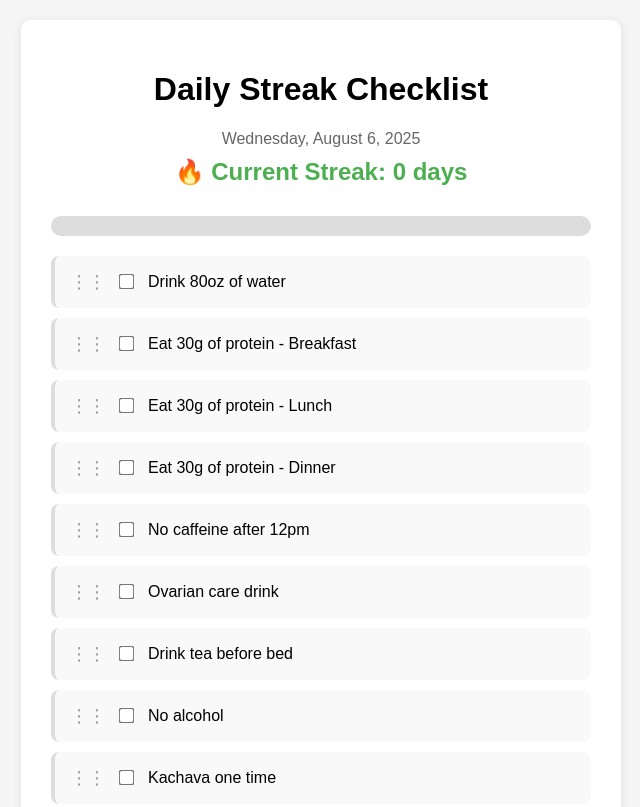
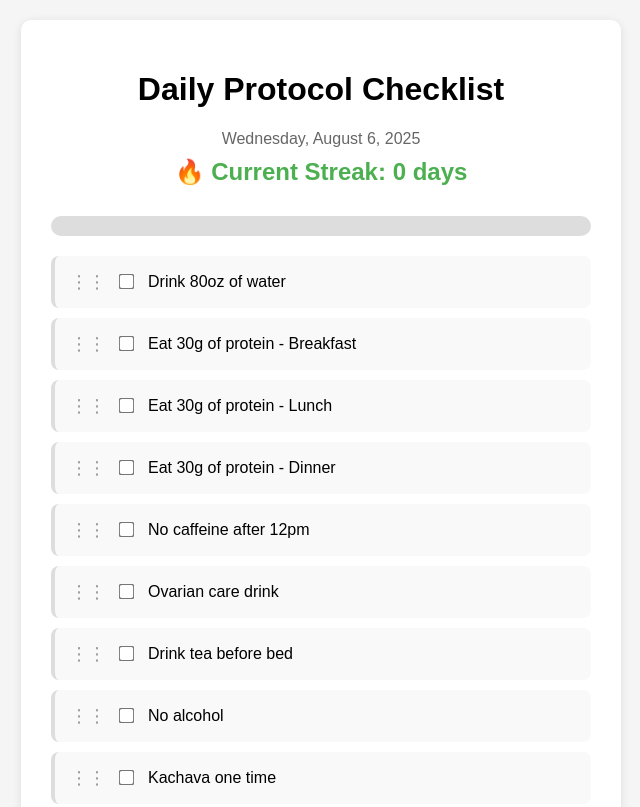
Before and after one commit to amandacost9/amandacost9.github.io, a plain HTML site: page index.html in a window 1280 px wide. Shown: the top 807 px of the page, without its empty margins (319-959 px from the left). Drawn offline with Linux system fonts and the light colour scheme.

Commit message:
Change name

```diff
--- a/index.html
+++ b/index.html
@@ -147,7 +147,7 @@
 <body>
     <div class="container">
         <div class="header">
-            <h1>Daily Streak Checklist</h1>
+            <h1>Daily Protocol Checklist</h1>
             <div class="date-display" id="currentDate"></div>
             <div class="streak-counter">🔥 Current Streak: <span id="streakCount">0</span> days</div>
         </div>
```
